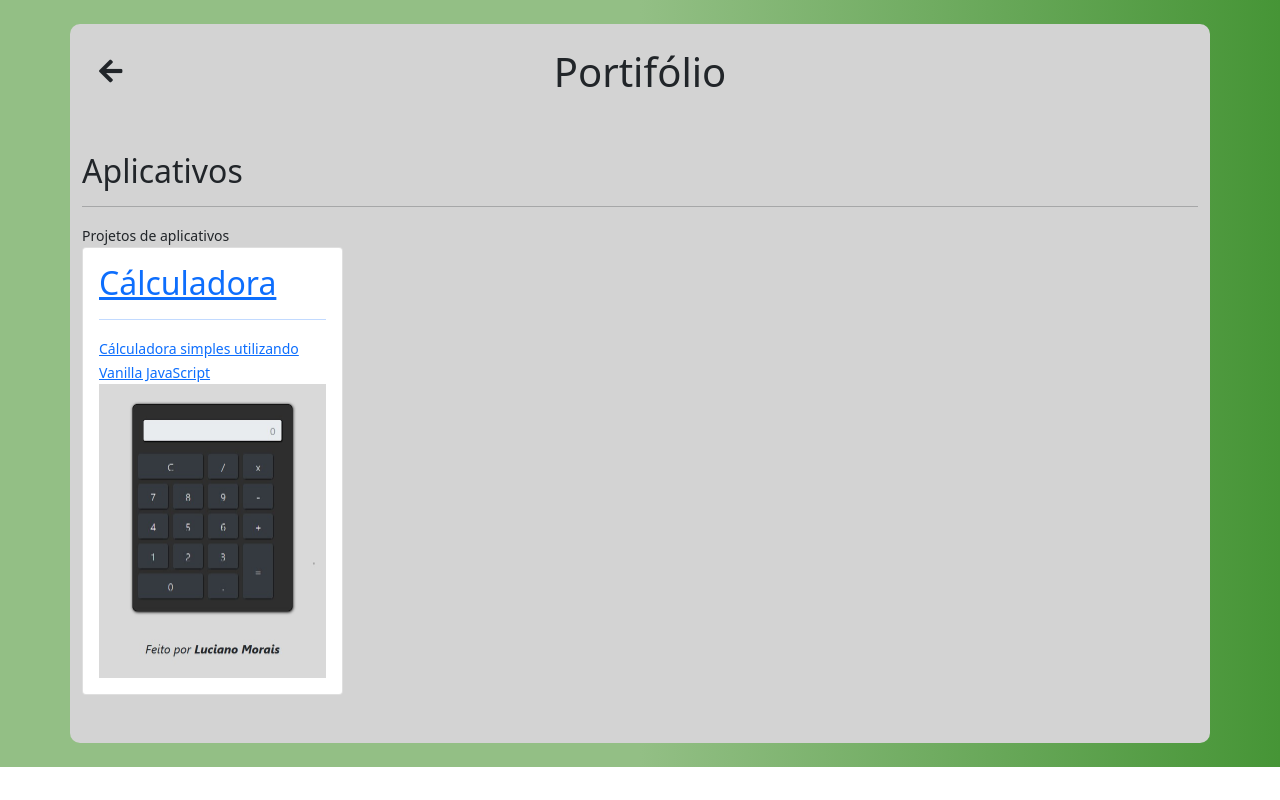
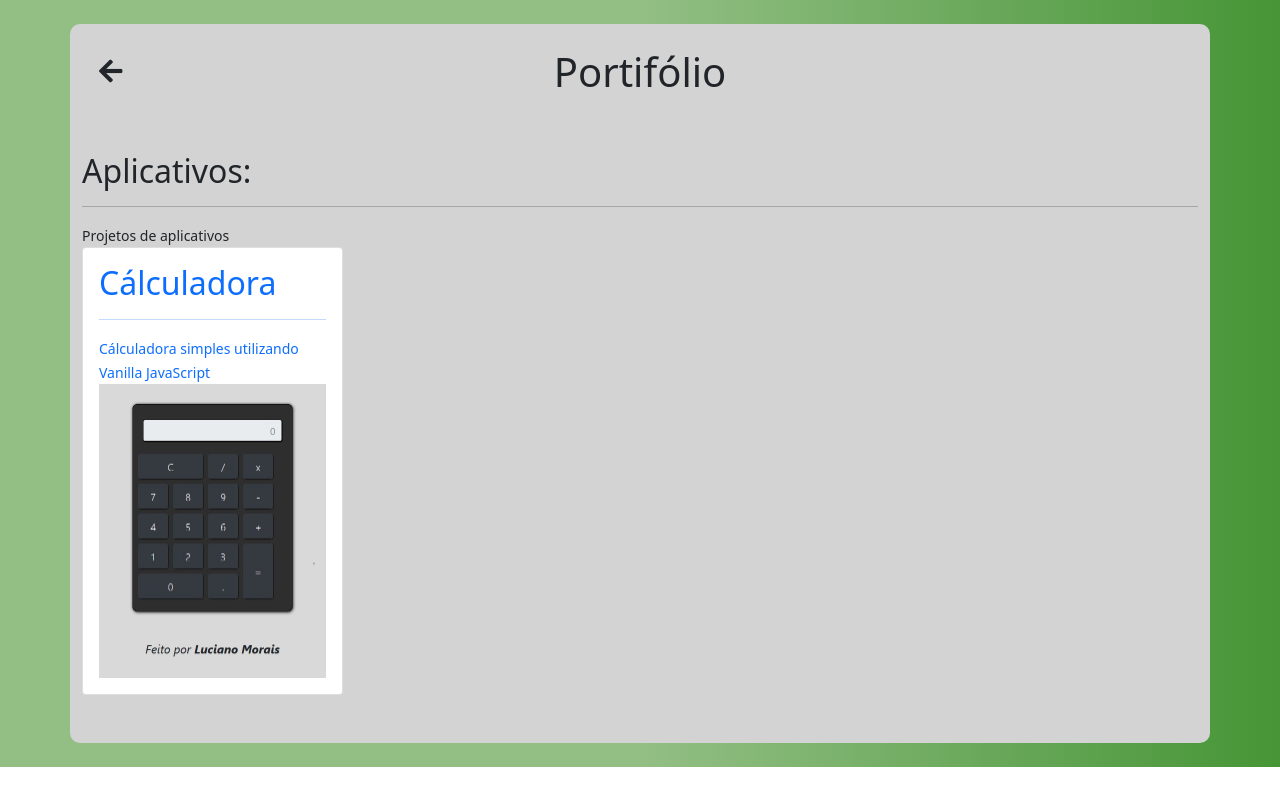
Before and after one commit to lucmorais/portfolio, a plain HTML site: page portifolio.html in a window 1280 px wide. Drawn offline with nearby package versions, Linux system fonts and the light colour scheme.

Commit message:
Ajuste nos links dos cards

```diff
--- a/css/style2.css
+++ b/css/style2.css
@@ -15,3 +15,7 @@ body {
     border-bottom-left-radius: 10px;
     border-bottom-right-radius: 10px;
 }
+
+main a {
+    text-decoration: none;
+}
--- a/portifolio.html
+++ b/portifolio.html
@@ -38,7 +38,7 @@
 
     <main>
         <div class="container conteudo-principal pb-5 mb-4">
-          <h2>Aplicativos</h2>
+          <h2>Aplicativos:</h2>
           <hr>
           <small>Projetos de aplicativos</small>
           <div class="row">
```
